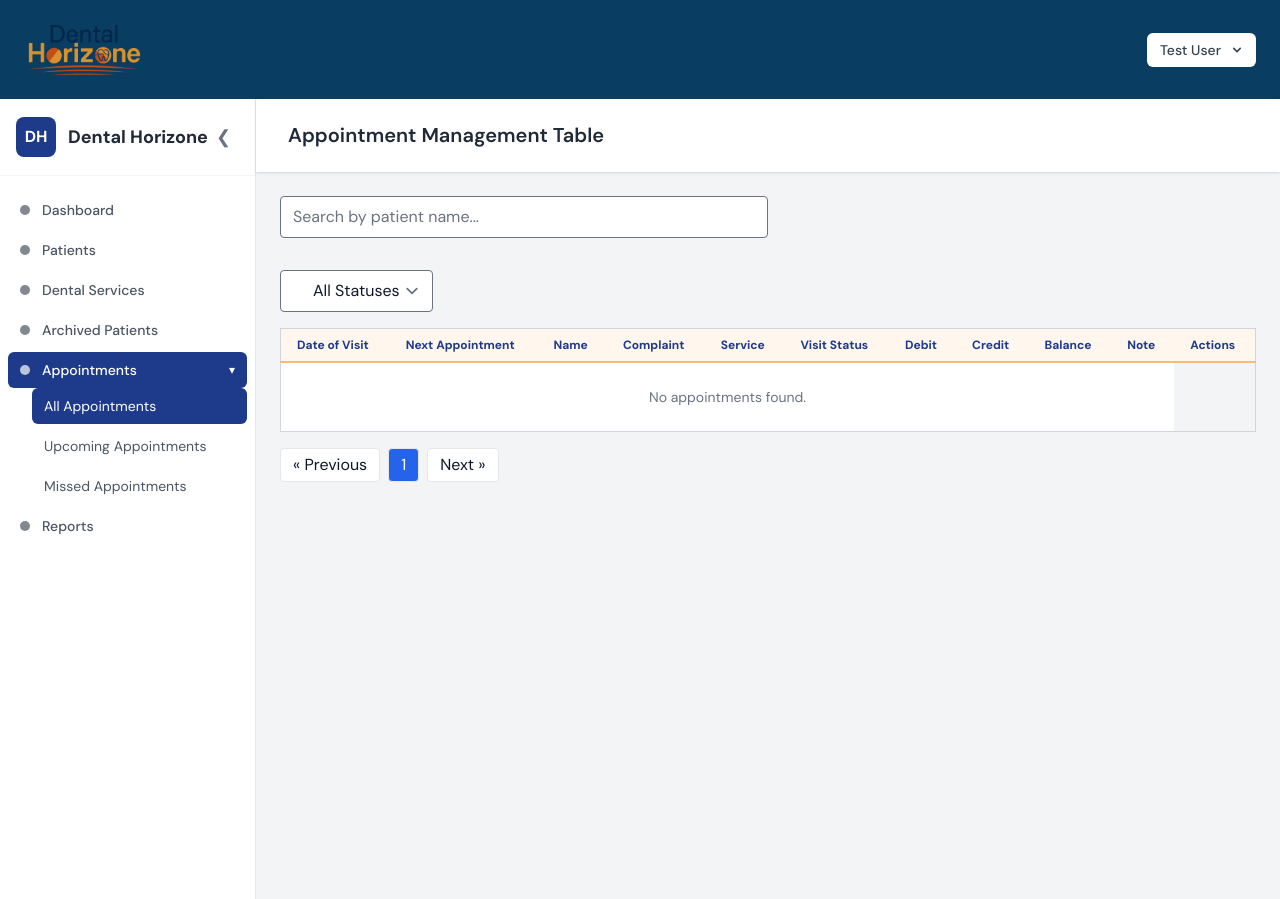
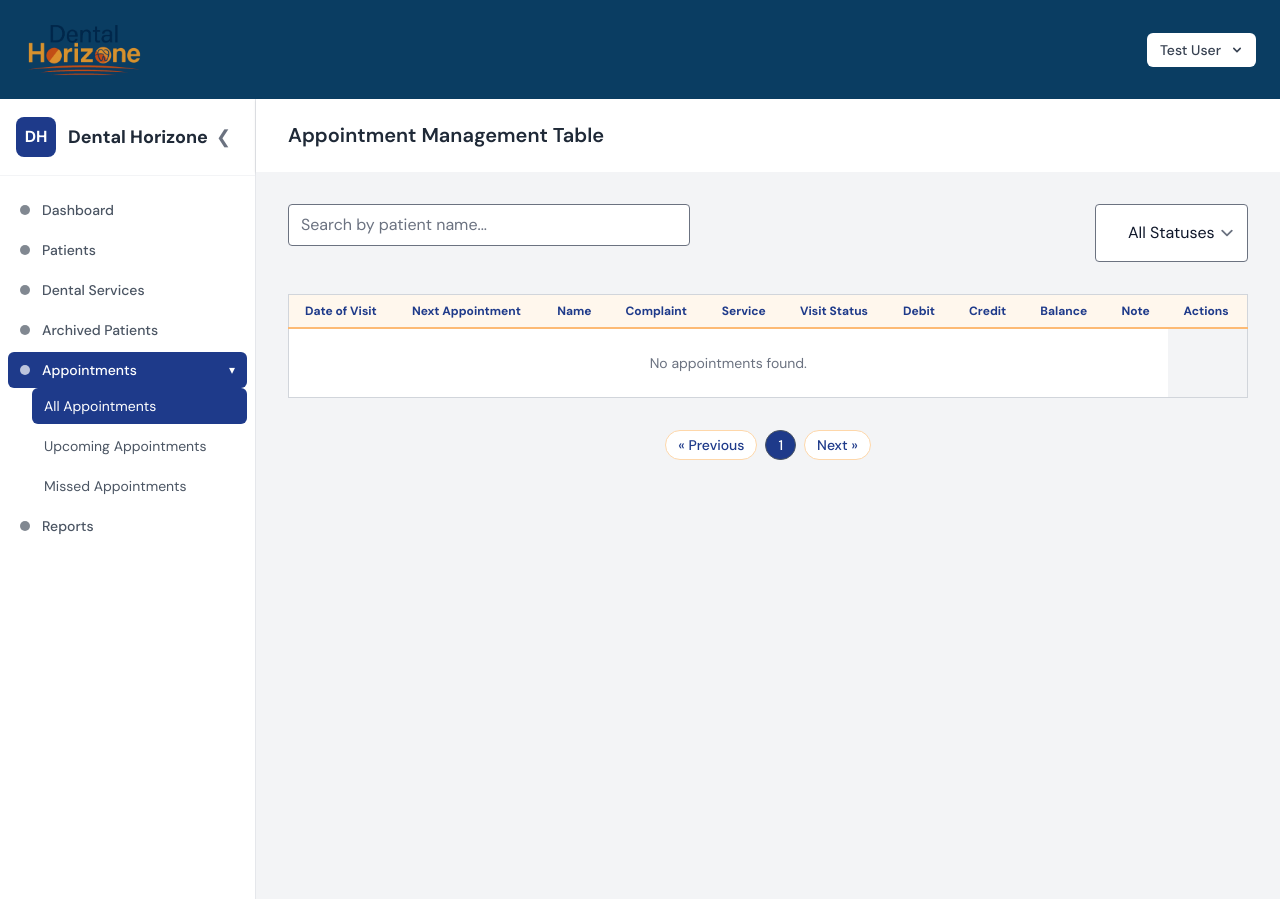
Before and after one commit to Lloydddddddd/DentalHorizone-Capstone, a Laravel app: page /appointments in a window 1280 px wide. Run offline with Laravel 12, Linux system fonts and the light colour scheme; a user stored in the database is signed in; data comes from the database, SQL or seed files in the repository; data that the repository does not hold is empty; style sheets or scripts are compiled from the project's sources; parts of the project's set-up code (start-up, migrations or seed data) failed here and were passed over; some libraries are stand-ins or nearby versions.

Commit message:
style: enhance layout and styling of search and status filters in appointments page

```diff
--- a/resources/js/Pages/Appointments/AppointmentsPage.jsx
+++ b/resources/js/Pages/Appointments/AppointmentsPage.jsx
@@ -71,11 +71,15 @@ export default function AppointmentsPage({ appointments, filters, title, routeNa
         >
             <Head title={title} />
 
-            <div className="p-6 space-y-4">
+            <div className="p-8 space-y-8 bg-gray-100">
+
+                <div className="flex gap-1 ">
+                    <div className="flex-1">
                     <SearchFilter
                         searchValue={safeFilters.search}
                         onSearchChange={handleSearchChange}
                     />
+                    </div>
 
                     <StatusFilter
                     value={safeFilters.status}
@@ -88,21 +92,27 @@ export default function AppointmentsPage({ appointments, filters, title, routeNa
                         }, { preserveState: true, replace: true })
                     }
                     />
+                </div>
 
                 <AppointmentsTable appointments={mappedAppointments} />
 
-                <div className="flex gap-2 mt-4">
+               <div className="flex gap-2 mt-4 justify-center">
                 {appointments.links.map((link, index) => (
                     <Link
                     key={index}
                     href={link.url || '#'}
-                            className={`px-3 py-1 border rounded ${
-                                link.active ? 'bg-blue-600 text-white' : 'bg-white'
+                    className={`px-3 py-1 text-sm font-medium border rounded-full transition-colors
+                        ${
+                        link.active
+                            ? 'bg-blue-900 text-white border-gray-600'
+                            : 'bg-white text-blue-900 border-orange-200 hover:bg-orange-50 hover:border-blue-600'
                         }`}
                     dangerouslySetInnerHTML={{ __html: link.label }}
                     />
                 ))}
                 </div>
+
+
             </div>
         </AuthenticatedLayout>
     );
```
Lines whose indentation alone changed are shown as unchanged.
